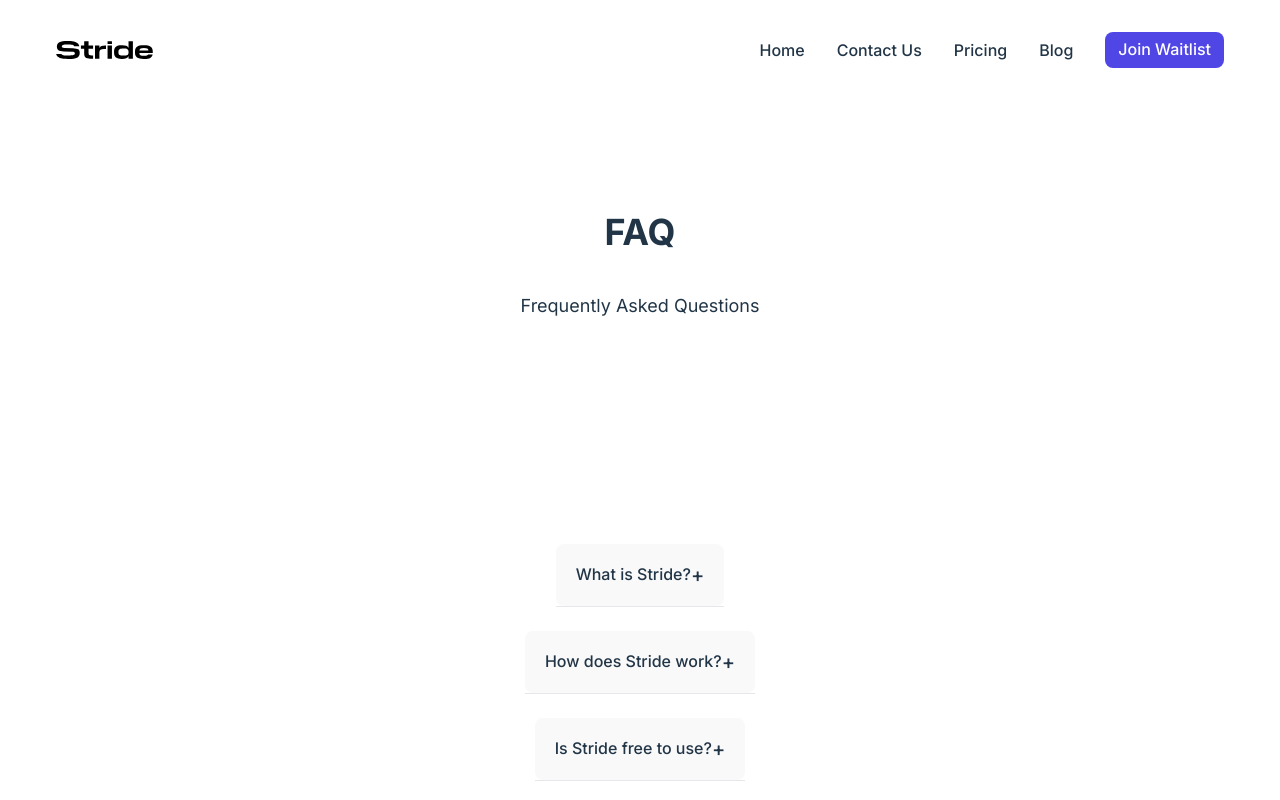
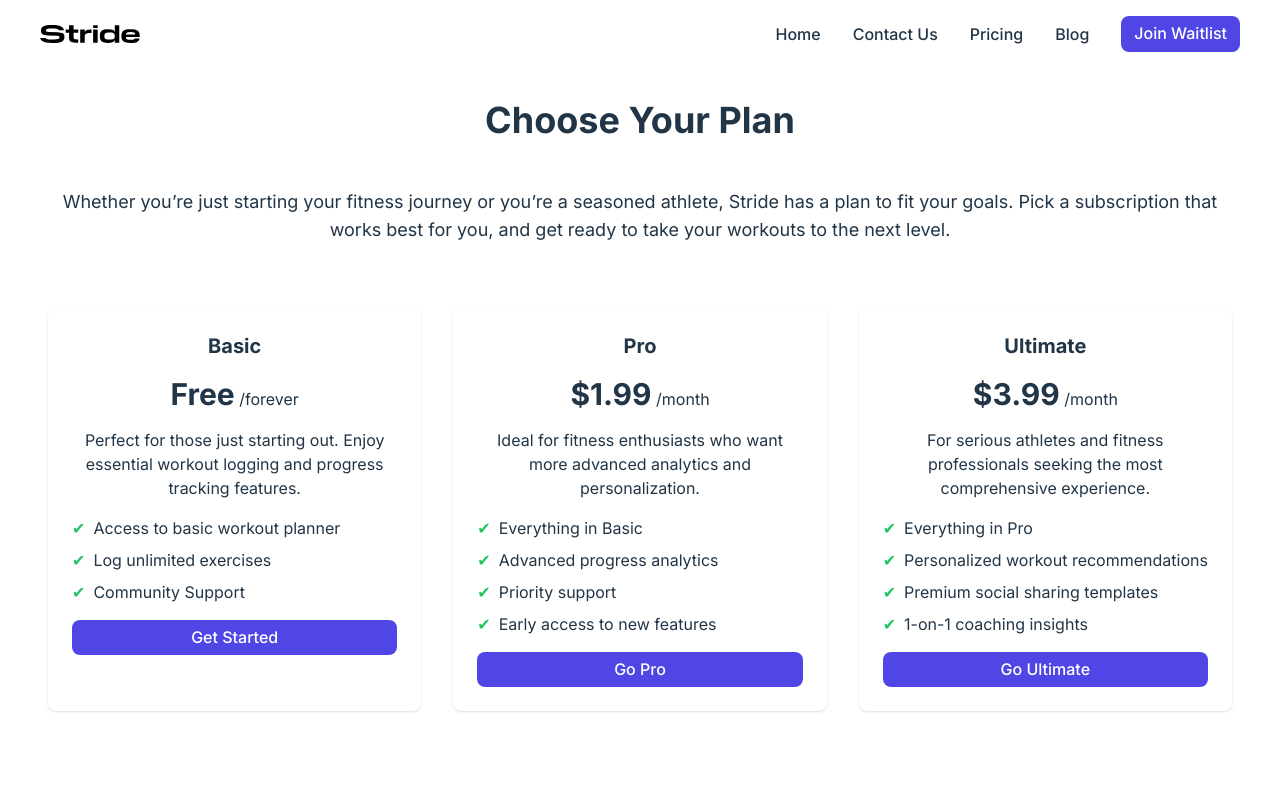
Before and after one commit to NewDara-Star/stride-landing-page, a React (Vite) app: page /pricing in a window 1280 px wide. Shown: the top 800 px of the page. Built offline with nearby package versions, Linux system fonts and the light colour scheme.

Commit message:
Refactor layout and styling for Features, How It Works, and Join Waitlist sections; add PriceSection component with PriceCard for pricing plans

```diff
--- a/src/App.css
+++ b/src/App.css
@@ -2,8 +2,8 @@
   max-width: 1280px;
   width: 100%;
   min-width: 320px;
-  margin: 0 auto;
-  padding: 2rem;
+  margin: 0;
+  padding: 1rem;
   text-align: center;
   box-sizing: border-box;
 
--- a/src/components/section/Features.jsx
+++ b/src/components/section/Features.jsx
@@ -4,10 +4,12 @@ import FeatureCard from "../ui/FeatureCard";
 function Features() {
     return (
         <section className="flex flex-col items-center p-8 justify-start gap-16 h-auto ">
-           <div className="flex flex-col items-center p-16 justify-start gap-6 ">
-           <h1 className="text-4xl font-bold mb-4">How It Works</h1>
-           <p className="text-lg mb-8">Stride is designed to simplify your fitness journey. Whether you’re new to working out or a seasoned athlete, we’ve made it easy to plan, track, and visualize your progress—all in one place.</p>
+           <div className="flex flex-col items-center justify-start gap-6 p-8">
+           <h1 className="text-4xl font-bold mb-4">Features</h1>
+           <p className="text-lg mb-8 w-full">At Stride, we believe that your fitness journey should be as dynamic and personalized as you are. Our key features are designed to empower you every step of the way:</p>
             </div>
+
+
 
             <div className=" grid grid-cols-1 gap-4 md:grid-cols-2 sm:grid-cols-1">
 
--- a/src/components/section/HowItWorks.jsx
+++ b/src/components/section/HowItWorks.jsx
@@ -3,10 +3,10 @@ import AppShowcase from "../ui/AppShowcase";
 
 function HowItWorks() {
     return (
-        <section className="flex flex-col items-center p-8 justify-start gap-16 h-auto w-full ">
-           <div className="flex flex-col items-center justify-start gap-6 ">
+        <section className="flex flex-col items-center justify-start p-8 gap-16 h-auto w-full ">
+           <div className="flex flex-col items-center justify-start gap-6 p-8">
            <h1 className="text-4xl font-bold mb-4">How It Works</h1>
-           <p className="text-lg mb-8">Stride is designed to simplify your fitness journey. Whether you’re new to working out or a seasoned athlete, we’ve made it easy to plan, track, and visualize your progress—all in one place.</p>
+           <p className="text-lg mb-8 w-full">Stride is designed to simplify your fitness journey. Whether you’re new to working out or a seasoned athlete, we’ve made it easy to plan, track, and visualize your progress—all in one place.</p>
             </div>
 
 
--- a/src/components/section/JoinWaitlist.jsx
+++ b/src/components/section/JoinWaitlist.jsx
@@ -4,16 +4,20 @@ import Button from "../ui/Button";
 
 function JoinWaitlist() {
     return (
-        <section className="flex flex-col items-center p-16 justify-start gap-16 h-auto mx-auto ">
-           <div className="flex flex-col items-center p-16 justify-start gap-6 ">
+        <section className="flex flex-col items-center p-8 justify-start gap-8 h-auto mx-auto ">
+
            <h1 className="text-4xl font-bold mb-4">Join the waitlist</h1>
            <p className="text-lg mb-8">Experience the power of a truly integrated fitness tool with Stride. Elevate your workouts and achieve your goals with features that work as hard as you do.</p>
 
-           <div className="flex space-x-4">
-            <input type="text" placeholder="Enter your email" className="px-4 py-2 border border-gray-300 rounded-md dark:bg-zinc-50"/>
-            <Link to="/join-waitlist"><Button variant="primary">Sign up</Button></Link>
+           <div className="flex w-full gap-4">
+            <input type="text" placeholder="Enter your email" className="px-4 py-2 border w-full border-gray-300 rounded-md dark:bg-zinc-50"/>
+             <Link to="/join-waitlist" className="w-1/4">
+                            <Button variant="primary" >
+                                Join
+                            </Button>
+                            </Link>
            </div>
-            </div>
+
         </section>
     )
 }
--- /dev/null
+++ b/src/components/section/PriceSection.jsx
@@ -0,0 +1,54 @@
+import PriceCard from "../ui/PriceCard";
+
+function PriceSection() {
+    return (
+        <section className="flex flex-col items-center justify-center gap-8 p-8">
+            <h1 className="text-4xl font-bold mb-4">Choose Your Plan</h1>
+            <p className="text-lg mb-8">Whether you’re just starting your fitness journey or you’re a seasoned athlete, Stride has a plan to fit your goals. Pick a subscription that works best for you, and get ready to take your workouts to the next level. </p>
+
+
+            <div className="grid grid-cols-1 md:grid-cols-3 items-center justify-center gap-8 md:flex-row">
+                <PriceCard
+                    title="Basic"
+                    price="Free"
+                    frequency="/forever"
+                    description="Perfect for those just starting out. Enjoy essential workout logging and progress tracking features."
+                    features={[
+                        "Access to basic workout planner",
+                        "Log unlimited exercises",
+                        "Community Support"
+                    ]}
+                    buttonText={"Get Started"}
+                />
+                <PriceCard
+                    title="Pro"
+                    price="$1.99"
+                    frequency="/month"
+                    description="Ideal for fitness enthusiasts who want more advanced analytics and personalization."
+                    features={[
+                        "Everything in Basic",
+                        "Advanced progress analytics",
+                        "Priority support",
+                        "Early access to new features"
+                    ]}
+                    buttonText={"Go Pro"}
+                />
+                <PriceCard
+                    title="Ultimate"
+                    price="$3.99"
+                    frequency="/month"
+                    description="For serious athletes and fitness professionals seeking the most comprehensive experience."
+                    features={[
+                        "Everything in Pro",
+                        "Personalized workout recommendations",
+                        "Premium social sharing templates",
+                        "1-on-1 coaching insights"
+                    ]}
+                    buttonText={"Go Ultimate"}
+                />
+            </div>
+        </section>
+    );
+}
+
+export default PriceSection
--- a/src/components/ui/FeatureCard.jsx
+++ b/src/components/ui/FeatureCard.jsx
@@ -10,8 +10,8 @@ FeatureCard.propTypes = {
 function FeatureCard({ imageUrl, headerText, bodyText }) {
 
     return (
-        <div className="flex flex-col items-center p-16 justify-start gap-6">
-            <img src={imageUrl} alt="Feature" className="w-full h-auto" />
+        <div className="flex flex-col items-center p-8 justify-start gap-6">
+            <img src={imageUrl} alt="Feature" className="w-full h-auto rounded-md" />
             <h2 className="text-2xl font-bold">{headerText}</h2>
             <p className="text-lg">{bodyText}</p>
         </div>
--- a/src/components/ui/PriceCard.jsx
+++ b/src/components/ui/PriceCard.jsx
@@ -0,0 +1,55 @@
+import Button from "./Button";
+import PropTypes from "prop-types";
+
+function PriceCard({
+  title,
+  price,
+  frequency,
+  description,
+  features = [],
+  buttonText
+})
+
+{
+  return (
+    <div className="p-6 rounded-lg shadow text-center space-y-4 w-full max-w-sm h-full">
+      <h2 className="text-xl font-bold">{title}</h2>
+      <p className="text-3xl font-bold">
+        {price}
+        <span className="text-base font-normal"> {frequency}</span>
+      </p>
+      <p className="text-600">{description}</p>
+      <ul className="text-left space-y-2">
+        {features.map((item, idx) => (
+          <li key={idx} className="flex items-center">
+            <span className="mr-2 text-green-500">✔</span>
+            {item}
+          </li>
+        ))}
+      </ul>
+       <Button variant="primary" >
+       {buttonText}
+        </Button>
+
+
+    </div>
+  );
+}
+
+PriceCard.propTypes = {
+    title: PropTypes.string.isRequired,
+    price: PropTypes.string.isRequired,
+    frequency: PropTypes.string,
+    description: PropTypes.string,
+    features: PropTypes.arrayOf(PropTypes.string),
+    buttonText: PropTypes.string
+  };
+
+  PriceCard.defaultProps = {
+    frequency: "",
+    description: "",
+    features: [],
+    buttonText: "Click Me"
+  };
+
+export default PriceCard;
--- a/src/pages/PricingPage.jsx
+++ b/src/pages/PricingPage.jsx
@@ -1,13 +1,13 @@
 
 import Nav from "../components/section/nav";
-
+import PriceSection from "../components/section/PriceSection";
 import FAQ from "../components/section/FAQ";
 
 function PricingPage() {
     return (
         <section className="w-full min-h-screen flex flex-col gap-4 content-center align-center justify-center items-self-center">
             <Nav />
-
+            <PriceSection />
             <FAQ />
 
         </section>
```
